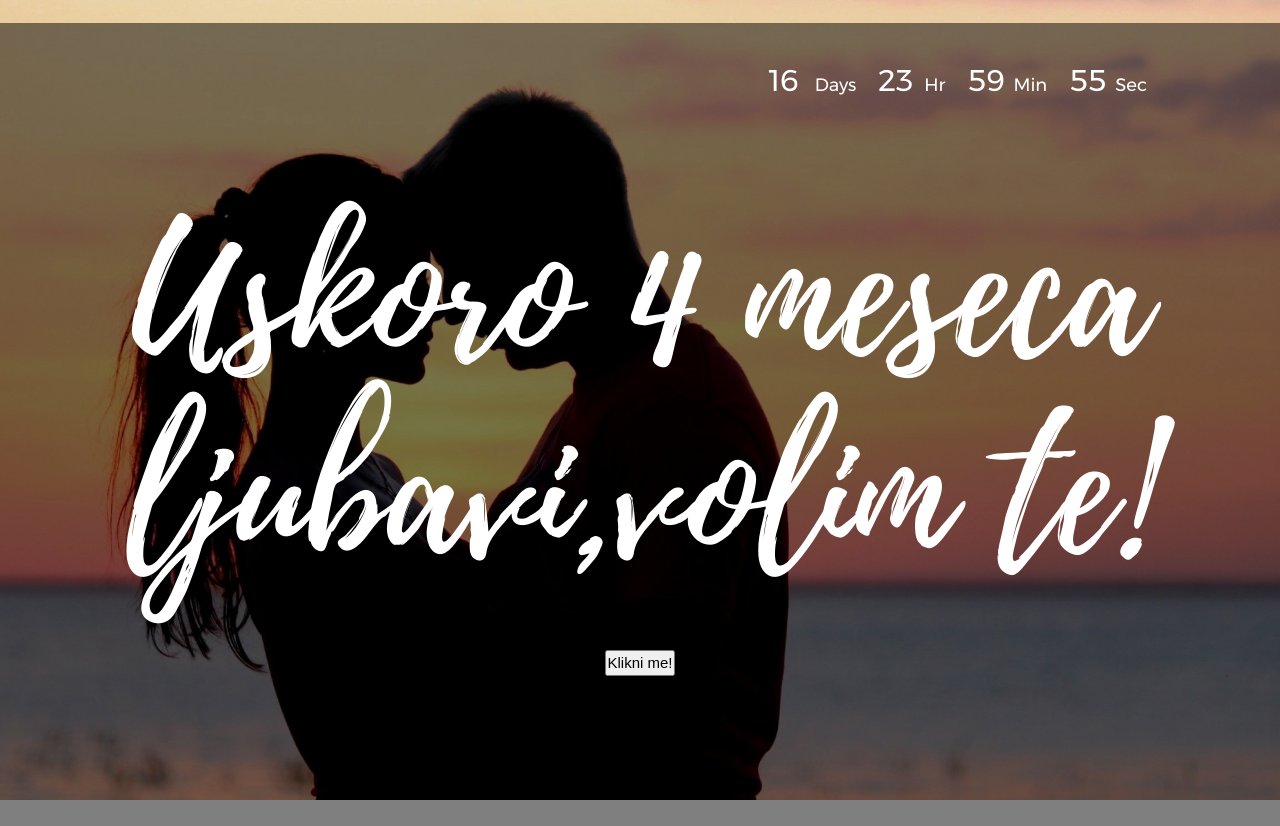
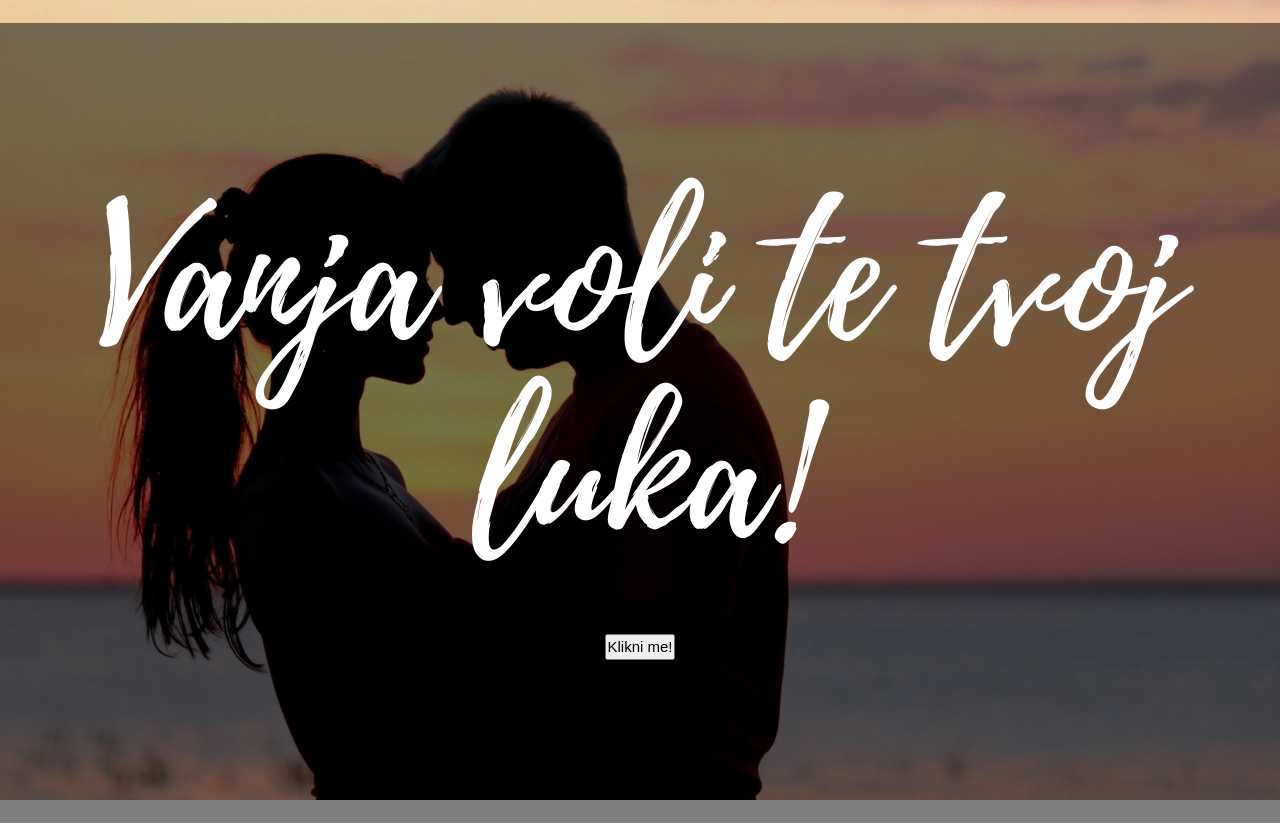
Before and after one commit to Kaluci/volimte.github.io, a plain HTML site: page index.html in a window 1280 px wide. Drawn offline with Linux system fonts and the light colour scheme.

Commit message:
Update index.html
minor change

```diff
--- a/index.html
+++ b/index.html
@@ -42,23 +42,23 @@
 
 			<div class="flex-w cd100 p-t-15 p-b-15 p-r-36">
 				<div class="flex-w flex-b m-r-22 m-t-8 m-b-8">
-					<span class="l1-txt1 wsize1 days">35</span>
-					<span class="m1-txt1 p-b-2">Days</span>
+					<span class="l1-txt1 wsize1 days"></span>
+					<span class="m1-txt1 p-b-2"></span>
 				</div>
 
 				<div class="flex-w flex-b m-r-22 m-t-8 m-b-8">
-					<span class="l1-txt1 wsize1 hours">17</span>
-					<span class="m1-txt1 p-b-2">Hr</span>
+					<span class="l1-txt1 wsize1 hours"></span>
+					<span class="m1-txt1 p-b-2"></span>
 				</div>
 
 				<div class="flex-w flex-b m-r-22 m-t-8 m-b-8">
-					<span class="l1-txt1 wsize1 minutes">50</span>
-					<span class="m1-txt1 p-b-2">Min</span>
+					<span class="l1-txt1 wsize1 minutes"></span>
+					<span class="m1-txt1 p-b-2"></span>
 				</div>
 
 				<div class="flex-w flex-b m-r-22 m-t-8 m-b-8">
-					<span class="l1-txt1 wsize1 seconds">39</span>
-					<span class="m1-txt1 p-b-2">Sec</span>
+					<span class="l1-txt1 wsize1 seconds"></span>
+					<span class="m1-txt1 p-b-2"></span>
 				</div>
 			</div>
 
@@ -70,12 +70,12 @@
 		<!--  -->
 		<div class="flex-col-c-m p-l-15 p-r-15 p-t-80 p-b-90">
 			<h3 class="l1-txt2 txt-center p-b-55 respon1">
-				Uskoro 4 meseca ljubavi,volim te!
+				Vanja voli te tvoj luka!
 			</h3>
 
 			<div>
 
-<a href="https://www.youtube.com/watch?v=qwzQPh7dW_4"><button>Klikni me!</button>
+<a href="https://www.youtube.com/watch?v=lO-6IddBNuw"><button>Klikni me!</button>
 
     </div>
 		</div>
@@ -102,25 +102,7 @@
 <!--===============================================================================================-->
 	<script src="vendor/select2/select2.min.js"></script>
 <!--===============================================================================================-->
-	<script src="vendor/countdowntime/moment.min.js"></script>
-	<script src="vendor/countdowntime/moment-timezone.min.js"></script>
-	<script src="vendor/countdowntime/moment-timezone-with-data.min.js"></script>
-	<script src="vendor/countdowntime/countdowntime.js"></script>
-	<script>
-		$('.cd100').countdown100({
-			/*Set Endtime here*/
-			/*Endtime must be > current time*/
-			endtimeYear: 0,
-			endtimeMonth: 0,
-			endtimeDate: 17,
-			endtimeHours: 00,
-			endtimeMinutes: 30,
-			endtimeSeconds: 0,
-			timeZone: ""
-			// ex:  timeZone: "America/New_York"
-			//go to " http://momentjs.com/timezone/ " to get timezone
-		});
-	</script>
+
 <!--===============================================================================================-->
 	<script src="vendor/tilt/tilt.jquery.min.js"></script>
 	<script >
```
